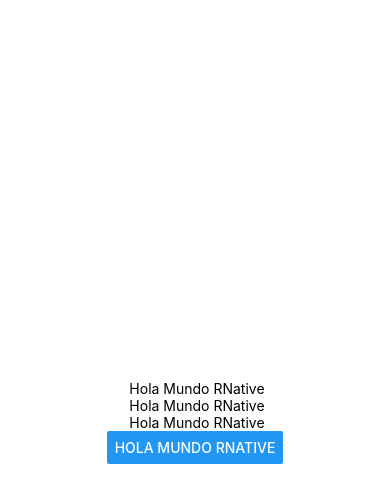
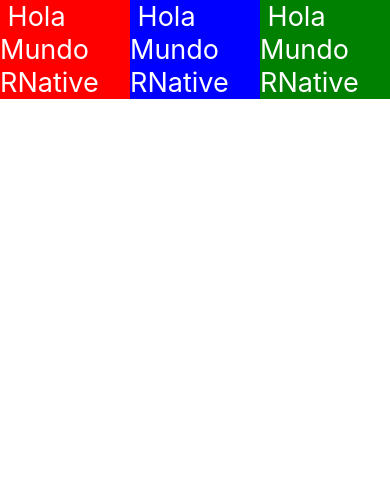
Before and after one commit to Ssasja1/PM194, a React Native app in the folder my-blank/: screen / in a window 390 px wide. Shown: the top 502 px of the page. Built offline with nearby package versions, Linux system fonts and the light colour scheme.

Commit message:
Practica No.6: StyleSheet & Flex

```diff
--- a/my-blank/App.js
+++ b/my-blank/App.js
@@ -3,31 +3,23 @@ import { StatusBar } from 'expo-status-bar';
 import { StyleSheet, Text, View, Button } from 'react-native';
 import React, { useState } from 'react';
 
-const Texto = () => {
+const Texto = ({style}) => {
   const [ contenido, setContenido] = useState('Hola Mundo RNative');
   const actualizarTexto = () => {setContenido('Estado actualizado del Text')};
   return (
-    <Text onPress={actualizarTexto}> {contenido}</Text>
+    <Text  style={[styles.text, style]} onPress={actualizarTexto}> {contenido}</Text>
   )
 };
 
-const TextoBoton = () => {
-  const [ contenido, setContenido] = useState('Hola Mundo RNative');
-  const actualizarTexto = () => {setContenido('Estado actualizado del Text')};
-  return (
-    <Button title={contenido} onPress={actualizarTexto}> </Button>
-  )
-};
 
 // Zona 2: Main - Ejecucion
 //Si se quiere poner info, debe estar dentro de un view
 export default function App() {
   return (
     <View style={styles.container}>
-      <Texto></Texto>
-       <Texto></Texto>
-        <Texto></Texto>
-      <TextoBoton title='Haber'></TextoBoton>
+      <Texto style={styles.red}></Texto>
+       <Texto style={styles.blue}></Texto>
+        <Texto style={styles.green}></Texto>
       <StatusBar style="auto" />
     </View>
   );
@@ -38,7 +30,15 @@ const styles = StyleSheet.create({
   container: {
     flex: 1,
     backgroundColor: '#fff',
-    alignItems: 'center',
+    alignItems: 'baseline',
     justifyContent: 'center',
+    flexDirection: 'row',
   },
+  text:{
+    color: 'white',
+    fontSize: 27,
+  },
+  red: {backgroundColor: 'red'},
+  green: {backgroundColor: 'green'},
+  blue: {backgroundColor: 'blue'},
 });
```
